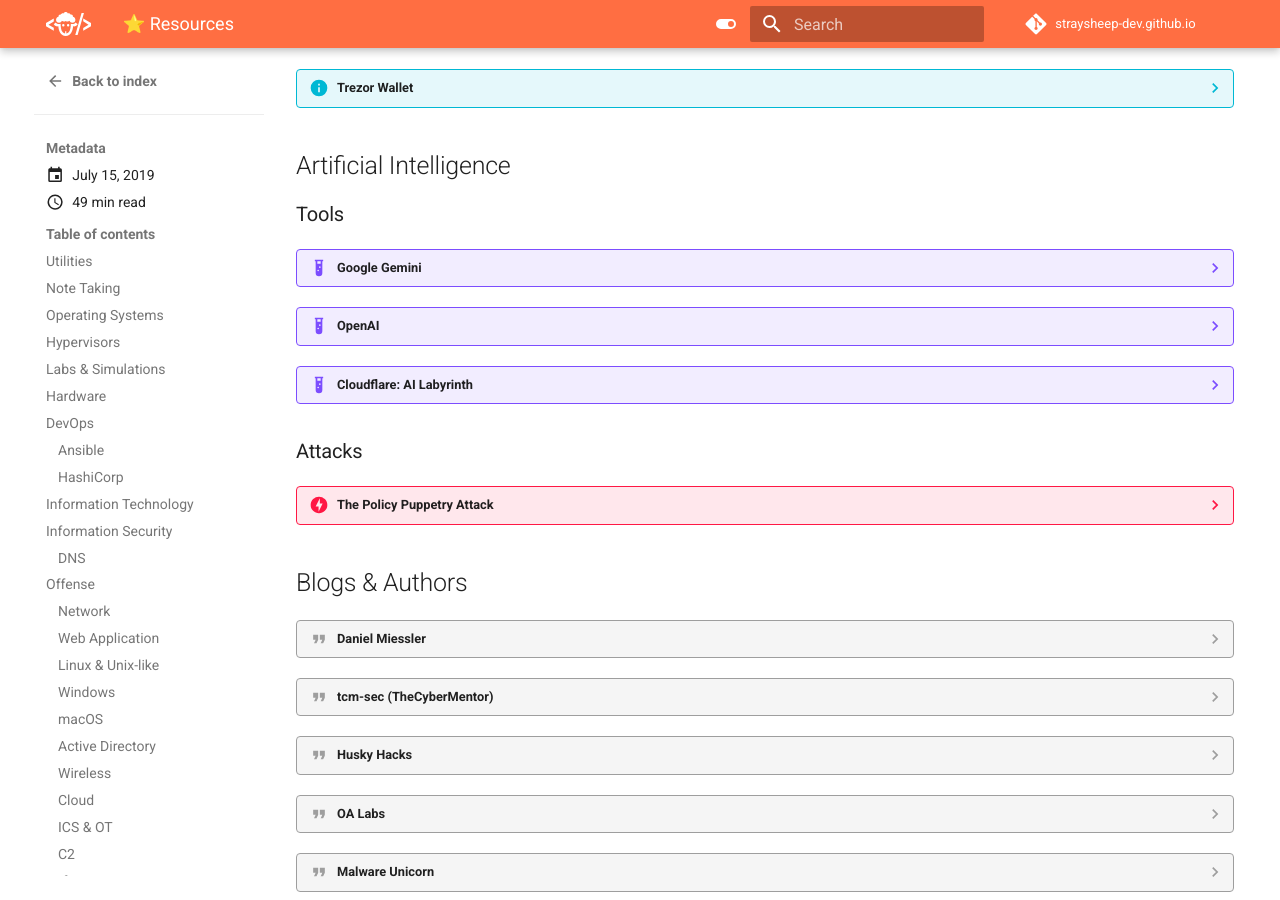
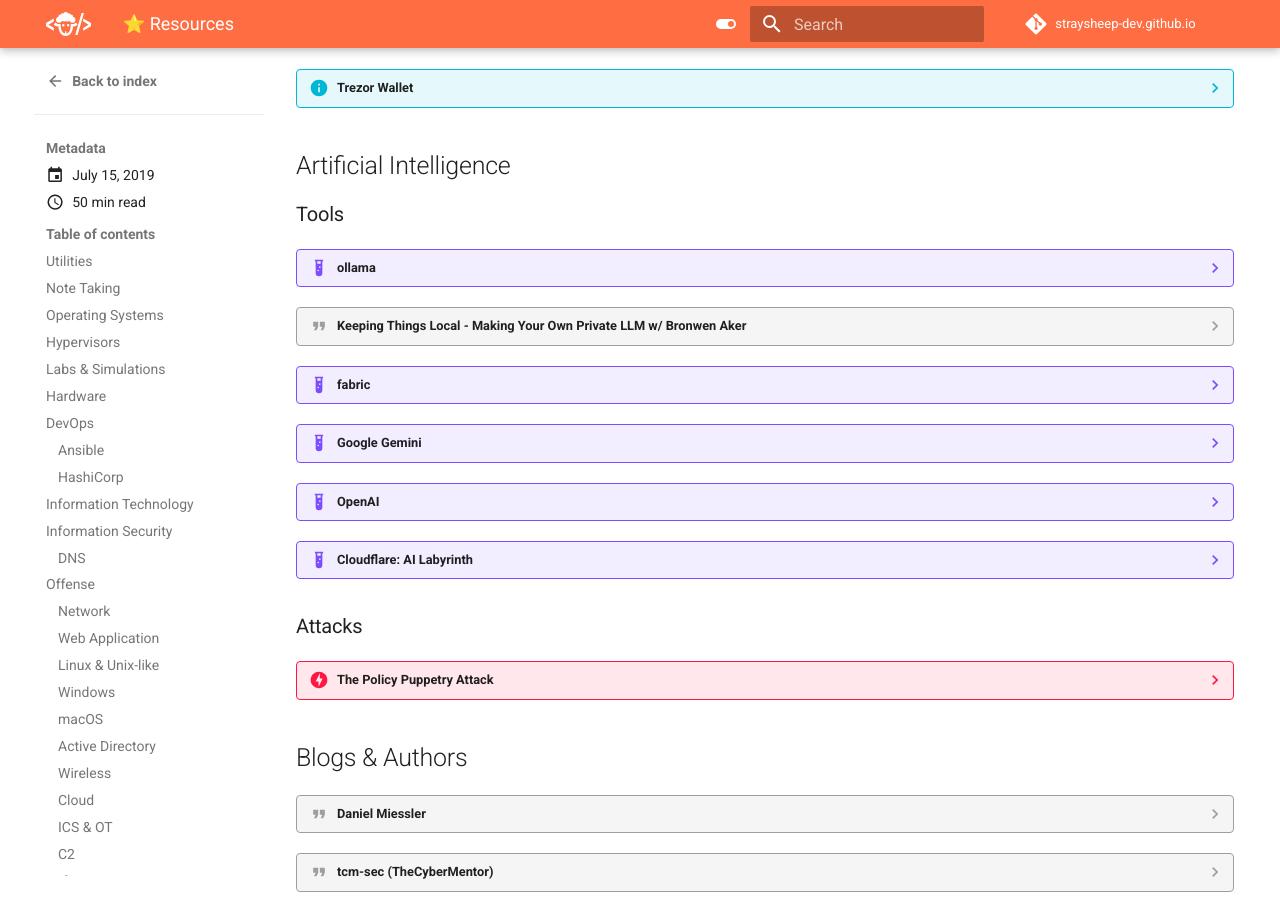
Before and after one commit to straysheep-dev/straysheep-dev.github.io, an MkDocs documentation site: the page built from docs/blog/posts/resources.md, in a window 1280 px wide and 900 px high, scrolled down 15047 px. Built offline with MkDocs 1.6.1 and Material for MkDocs 9.7.7, drawn with Linux system fonts in a browser that asks for light colours; comment, search, counter and statistics services are not loaded; some of the changed lines change nothing that is shown.

Commit message:
Update blog

```diff
--- a/docs/blog/posts/resources.md
+++ b/docs/blog/posts/resources.md
@@ -1948,6 +1948,47 @@
 
 ### Tools
 
+??? example "ollama"
+
+	> Get up and running with Llama 3.3, DeepSeek-R1, Phi-4, Gemma 3, Mistral Small 3.1 and other large language models.
+
+	- <https://github.com/ollama/ollama>
+	- <https://ollama.com/>
+	- [Documentation](https://github.com/ollama/ollama/tree/main/docs)
+
+	ollama was showcased in [Keeping Things Local - Making Your Own Private LLM w/ Bronwen Aker](https://www.youtube.com/watch?v=DbzkJRl_xnk). It's incredibly easy to get started, and have a local LLM running without a ton of resources.
+
+	Think of ollama as a CLI frontend with access to a repo of vetted LLM's. This is different from Hugging Face, which is not a frontend, but is more like GitHub (the wild west).
+
+	Essentially, you can download and run models, customize them fairly quickly and easily using files similar to [Daniel Miessler's fabric patterns](https://github.com/danielmiessler/fabric/tree/main/patterns), and through RAG (retrieval-augmented generation) contextualize them around a local set of files or data.
+
+	All of this was learned from Bronwen's presentation.
+
+??? quote "Keeping Things Local - Making Your Own Private LLM w/ Bronwen Aker"
+
+	- <https://www.youtube.com/watch?v=DbzkJRl_xnk>
+	- [Slides](https://www.blackhillsinfosec.com/wp-content/uploads/2025/04/SLIDES_Keeping-Things-Local-BHIS-webcast-2025.04.03.pdf)
+
+	This is a full walkthrough of how to do this yourself, put together by Bronwen over at [BHIS](https://www.blackhillsinfosec.com/blog/). It's straight forward and easy to understand if you're looking to get started with local LLM's.
+
+	- ollama is essentially a frontend to interface with and retrieve vetted LLM's
+	- Hugging Face is more like GitHub, and not every model is vetted, however official models from trusted sources are available there as well
+	- The resoure requirements aren't high, WSL can run these too since Windows passes the GPU through
+	- It's easy to customize a model
+	- RAG (retrieval-augmented generation) is the process of referencing documents and data without re-training a model (which is expensive and hard)
+
+??? example "fabric"
+
+	> fabric is an open-source framework for augmenting humans using AI. It provides a modular framework for solving specific problems using a crowdsourced set of AI prompts that can be used anywhere.
+
+	- <https://github.com/danielmiessler/fabric>
+	- [Patterns](https://github.com/danielmiessler/fabric/tree/main/patterns)
+
+	The pattern files are raw markdown that provide context to each query you make.
+
+	The [Keeping Things Local - Making Your Own Private LLM w/ Bronwen Aker](https://www.youtube.com/watch?v=DbzkJRl_xnk) demo was a reminder of this. It works not only with external API-based services, but also local LLM's.
+
+
 ??? example "Google Gemini"
 
 	Google's AI model (previously known as Bard). As of March 2025 it ranks the highest of any model for coding.
```
